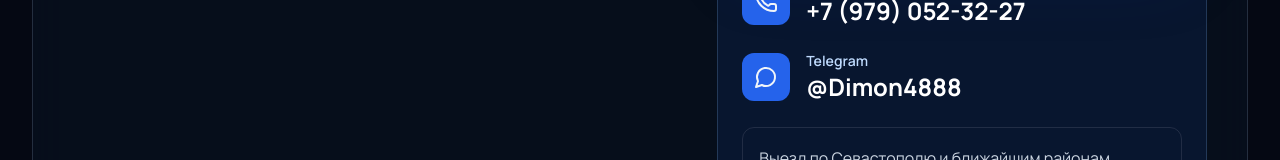
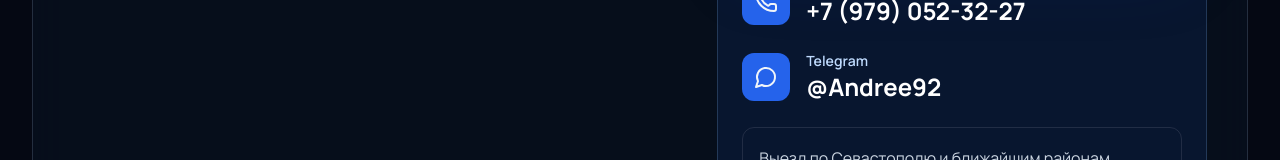
Before and after one commit to nikweb3nity-svg/landing_key_sevast, a Next.js app: page / in a window 1280 px wide. Shown: the part 6539-6699 px from the top of the page. Built offline with nearby package versions, Linux system fonts and the light colour scheme.

Commit message:
Update master Telegram link

```diff
--- a/src/data/landing.ts
+++ b/src/data/landing.ts
@@ -27,8 +27,8 @@ export const landingContent = {
   city: "Севастополь",
   phone: "+7 (979) 052-32-27",
   phoneHref: "tel:+79790523227",
-  telegram: "@Dimon4888",
-  telegramHref: "https://t.me/Dimon4888",
+  telegram: "@Andree92",
+  telegramHref: "https://t.me/Andree92",
   heroImage: "/images/door-master.png",
   badges: ["24/7 без выходных", "Выезд по Севастополю", "Без повреждений", "Оплата после результата"],
   stats: [
--- a/src/data/legal.ts
+++ b/src/data/legal.ts
@@ -5,7 +5,7 @@ export const privacyPolicy = {
     name: "Замок Эксперт",
     site: "zamok-expert.ru",
     phone: "+7 (979) 052-32-27",
-    telegram: "@Dimon4888",
+    telegram: "@Andree92",
   },
   consentText:
     "я даю согласие на обработку персональных данных в соответствии с политикой конфиденциальности",
```
Also changed, not shown: 2 other files (tests, documents, lock files or other folders).
